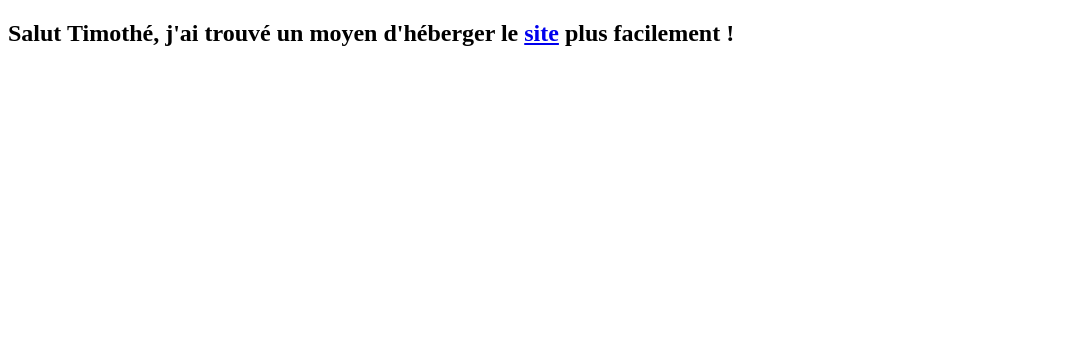
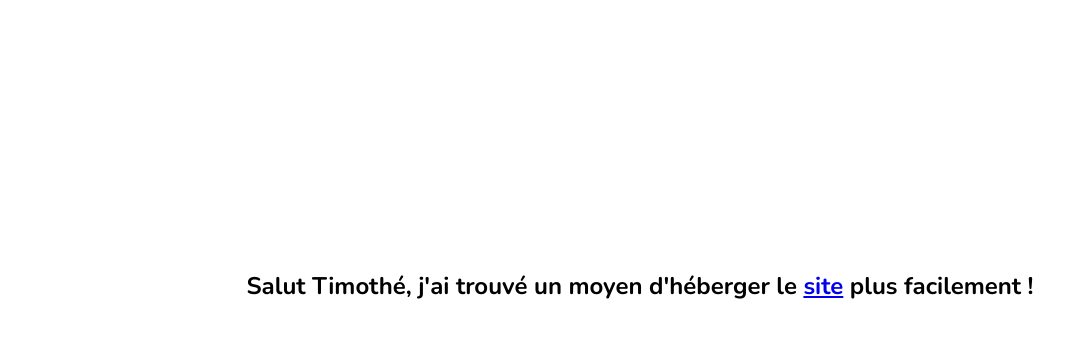
Before and after one commit to nordcine/nordcine, a plain HTML site: page index.html in a window 1280 px wide. Shown: the whole page, without its empty margins (0-1087 px from the left). Drawn offline with nearby package versions, Linux system fonts and the light colour scheme.

Commit message:
Update index.html

```diff
--- a/index.html
+++ b/index.html
@@ -12,7 +12,7 @@
 
         <link href="https://fonts.googleapis.com/css2?family=Nunito:wght@400;700&display=swap" rel="stylesheet">
 
-        <!--<link rel="stylesheet" href="slttiti.css">-->
+        <link rel="stylesheet" href="slttiti.css">
 
     </head>
 
```
